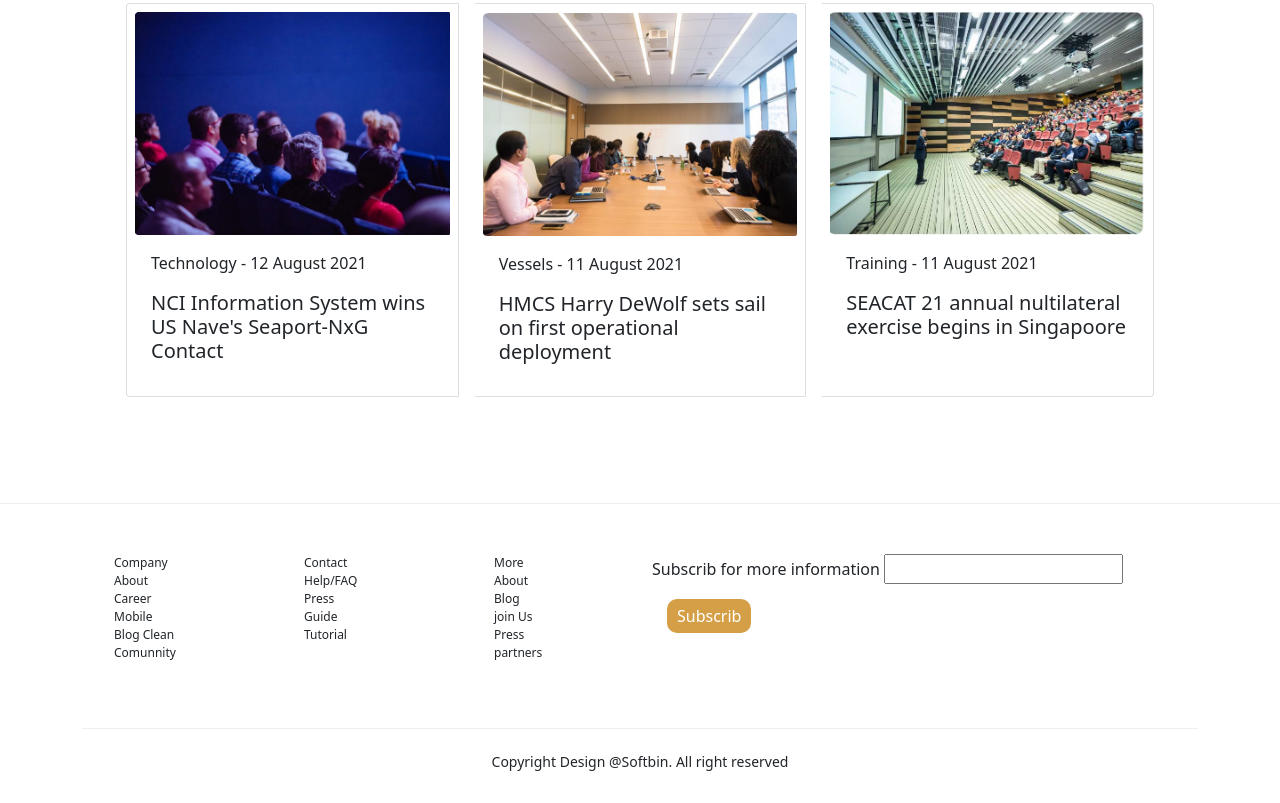
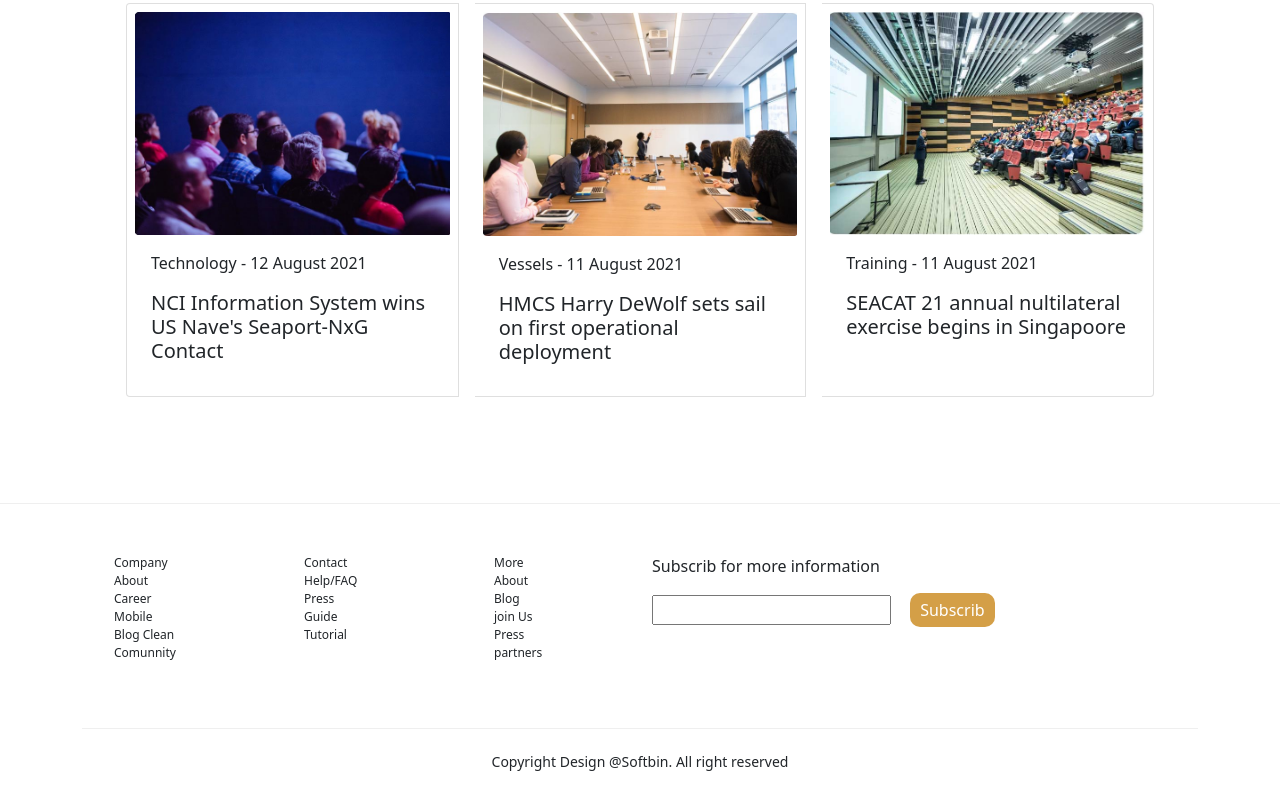
Before and after one commit to sa-sabuj/mujib-pedia, a plain HTML site: page index.html in a window 1280 px wide. Shown: the part 3498-4301 px from the top of the page. Drawn offline with nearby package versions, Linux system fonts and the light colour scheme.

Commit message:
minor change

```diff
--- a/index.html
+++ b/index.html
@@ -327,7 +327,7 @@
                         </ul>
                     </div>
                     <div class="col-6">
-                        <span class="subscrib-text">Subscrib for more information</span>
+                        <span class="subscrib-text d-block">Subscrib for more information</span>
                         <input type="text" name="text" id="">
                         <button class="subscrib-btn">Subscrib</button>
                     </div>
```
